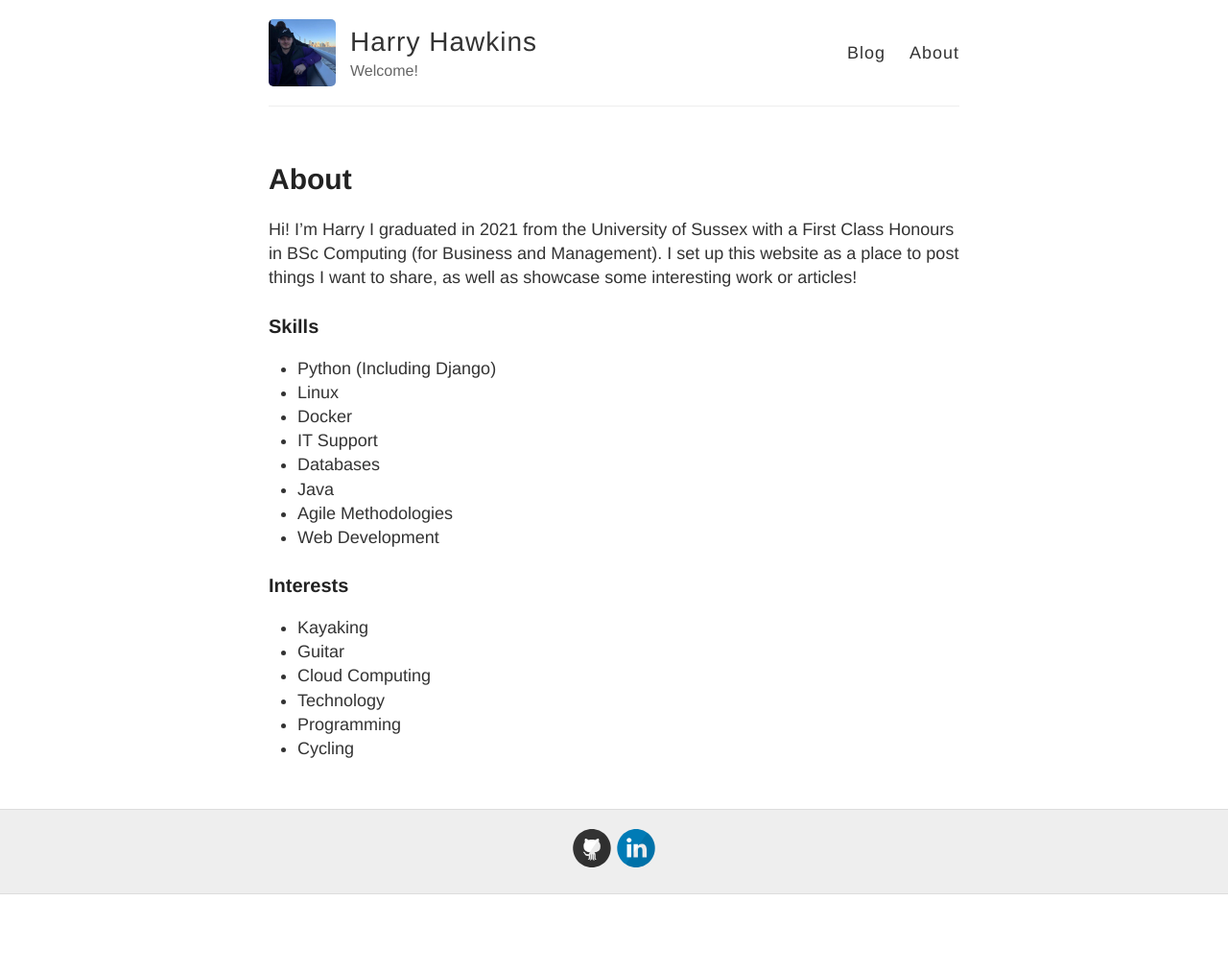
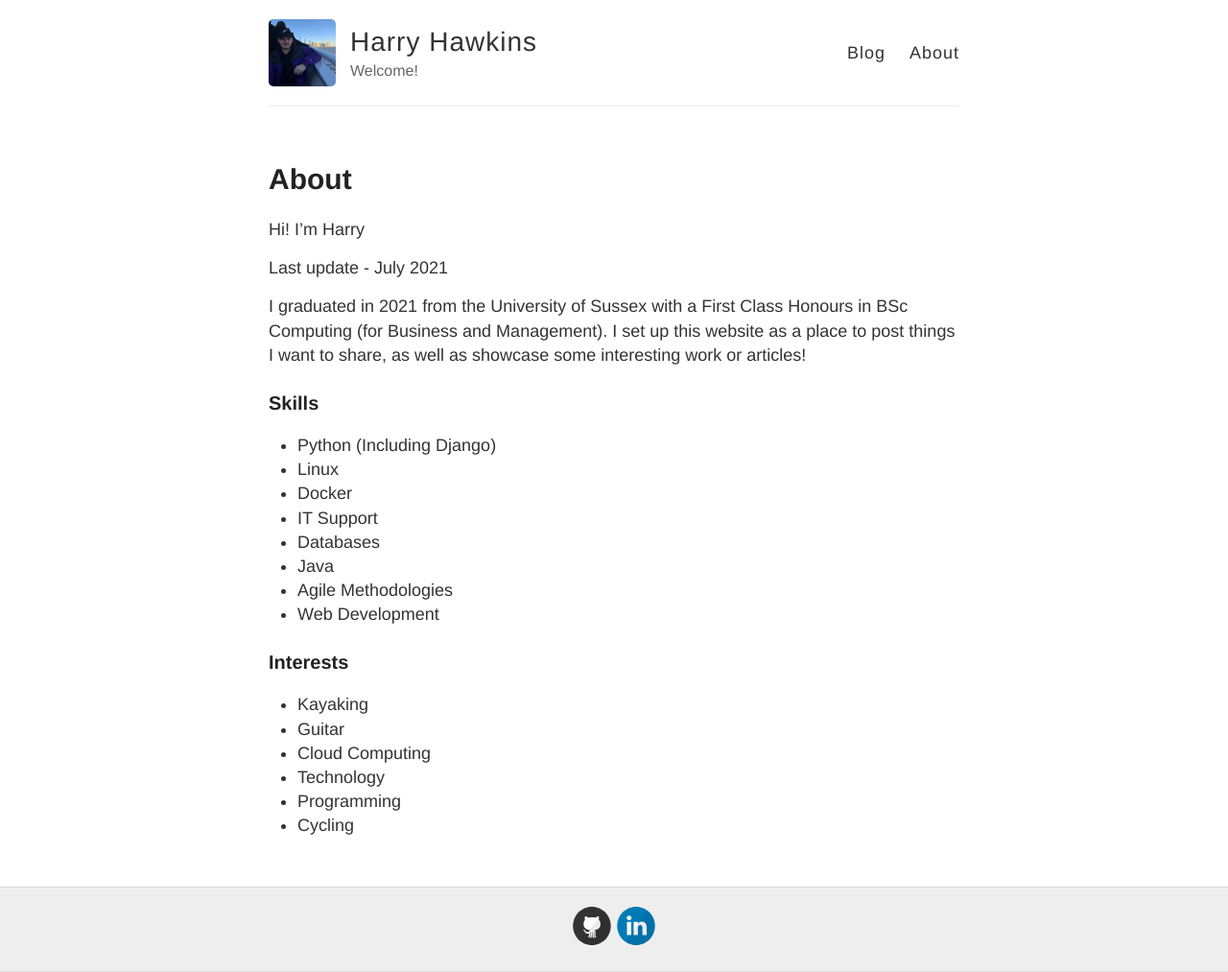
Before and after one commit to HarryHawkins/harryhawkins.github.io, a Jekyll site: the page built from about.md, in a window 1280 px wide. Shown: the whole page at 96% size. Built offline with Jekyll 4.4.1, drawn with Linux system fonts in a browser that asks for light colours; before the commit the page ends 932 px from its top, so only the background shows below that.

Commit message:
Update about.md

```diff
--- a/about.md
+++ b/about.md
@@ -5,6 +5,9 @@ permalink: /about/
 ---
 
 Hi! I'm Harry
+
+Last update - July 2021
+
 I graduated in 2021 from the University of Sussex with a First Class Honours in BSc Computing (for Business and Management).
 I set up this website as a place to post things I want to share, as well as showcase some interesting work or articles!
 
```
